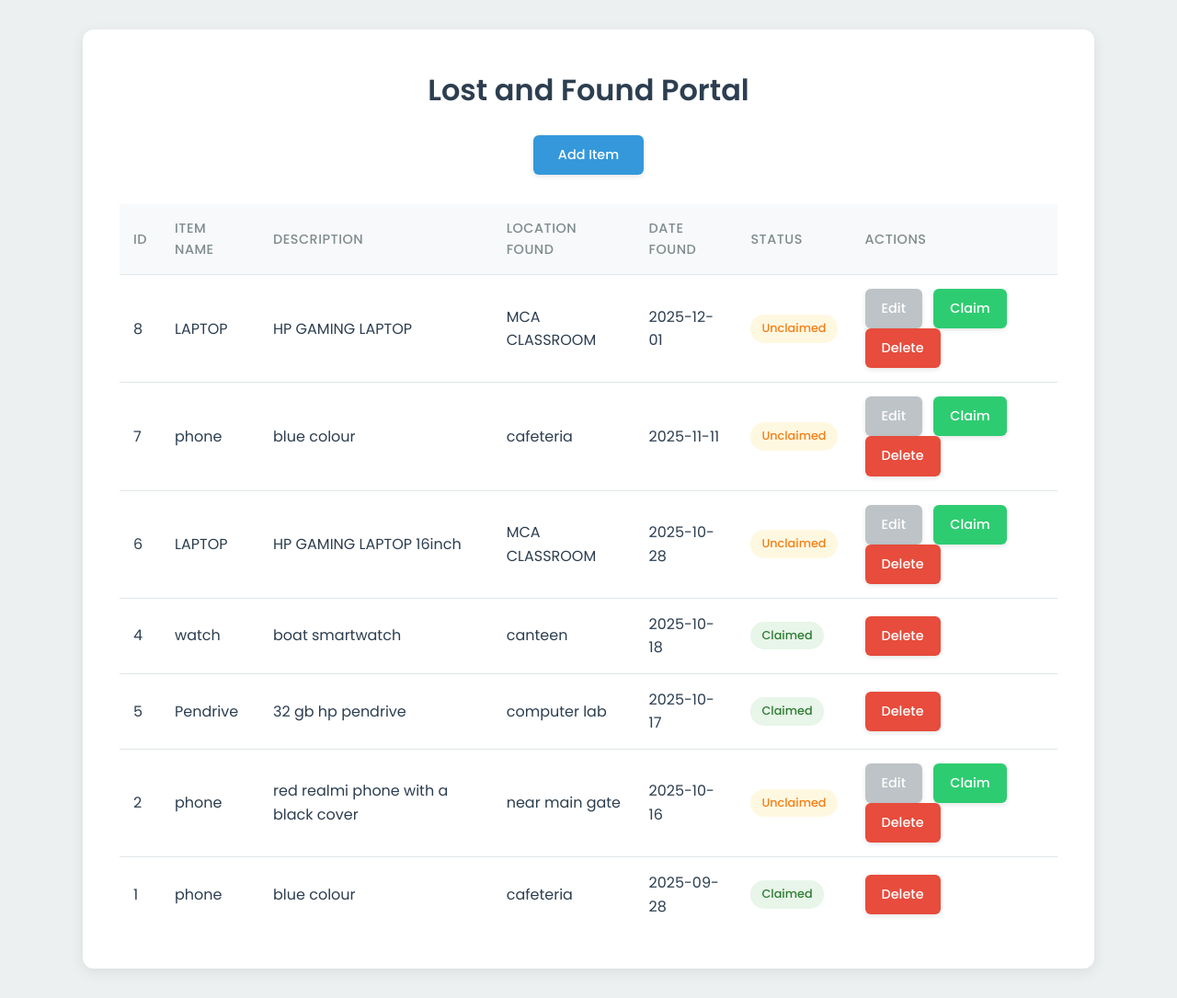
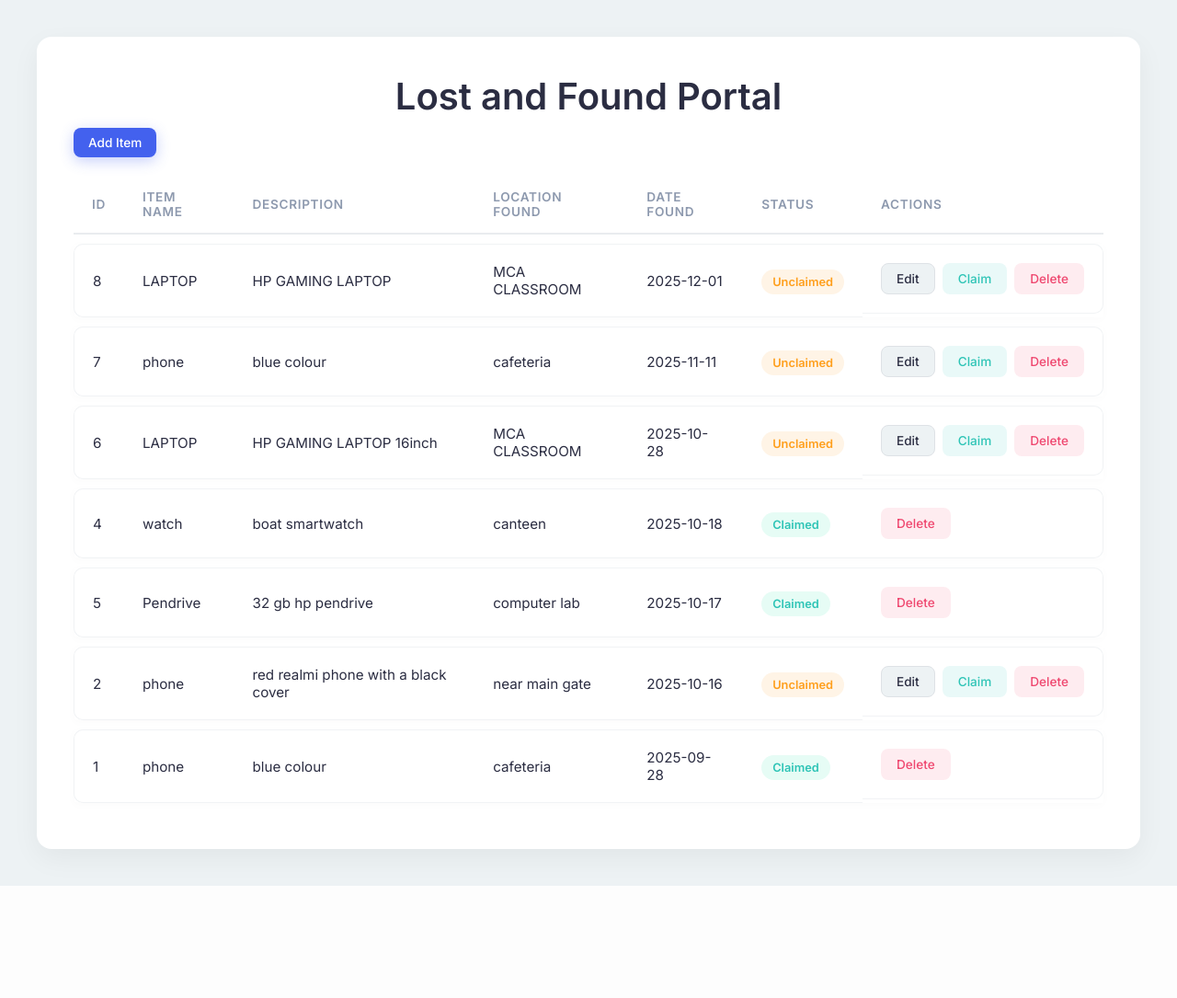
Before and after one commit to FaizJamadar/LST-AND-FOUND-PY, a Flask app: page / in a window 1280 px wide. Shown: the whole page at 92% size. After the commit the page ends 963 px from the top, so only its background shows below. Run offline with Flask 3, Linux system fonts and the light colour scheme.

Commit message:
FIrst COmmit

```diff
--- a/static/styles.css
+++ b/static/styles.css
@@ -1,192 +1,194 @@
 /* --- Google Font & Global Styles --- */
-@import url('https://fonts.googleapis.com/css2?family=Poppins:wght@300;400;500;600&display=swap');
+@import url('https://fonts.googleapis.com/css2?family=Inter:wght@300;400;500;600&display=swap');
 
 :root {
-    --primary-color: #3498db;
-    --success-color: #2ecc71;
-    --danger-color: #e74c3c;
-    --warning-color: #f1c40f;
-    --light-gray-color: #bdc3c7;
-    --dark-gray-color: #7f8c8d;
-    --bg-color: #ecf0f1;
-    --text-color: #2c3e50;
-    --container-bg: #ffffff;
-    --border-color: #dfe6e9;
-    --shadow: 0 4px 15px rgba(0, 0, 0, 0.08);
+    --primary: #4361ee;       /* Modern Blue */
+    --success: #2ec4b6;       /* Teal Green */
+    --warning: #ff9f1c;       /* Warm Orange */
+    --danger: #ef476f;        /* Soft Red */
+    --dark: #2b2d42;
+    --light: #f8f9fa;
+    --gray: #8d99ae;
+    --bg: #edf2f4;
 }
 
-* {
-    box-sizing: border-box;
-    margin: 0;
-    padding: 0;
+* { box-sizing: border-box; margin: 0; padding: 0; }
+
+body {
+    font-family: 'Inter', sans-serif;
+    background-color: var(--bg);
+    color: var(--dark);
+    padding: 40px 20px;
+    display: flex;
+    justify-content: center;
+    min-height: 100vh;
 }
 
-body {
-    font-family: 'Poppins', sans-serif;
-    background-color: var(--bg-color);
-    color: var(--text-color);
-    line-height: 1.6;
-    padding: 2rem;
-}
-
-/* --- Main Layout Container --- */
 .container {
-    max-width: 1100px;
-    margin: 0 auto;
-    background: var(--container-bg);
-    padding: 2.5rem;
-    border-radius: 12px;
-    box-shadow: var(--shadow);
+    width: 100%;
+    max-width: 1200px; /* Wider container for better spacing */
+    background: #ffffff;
+    padding: 40px;
+    border-radius: 16px;
+    box-shadow: 0 10px 30px rgba(0, 0, 0, 0.05);
 }
 
 h1 {
     text-align: center;
-    font-weight: 600;
-    margin-bottom: 1.5rem;
-    color: var(--text-color);
+    font-weight: 700;
+    color: var(--dark);
+    margin-bottom: 10px;
+    font-size: 2.5rem;
 }
 
-/* --- Table Styling --- */
+/* --- Modern Add Button --- */
+.header-actions {
+    display: flex;
+    justify-content: center;
+    margin-bottom: 40px;
+}
+
+.btn-add {
+    background-color: var(--primary);
+    color: white;
+    padding: 12px 30px;
+    font-size: 1rem;
+    border-radius: 50px; /* Pill shape */
+    font-weight: 600;
+    box-shadow: 0 4px 15px rgba(67, 97, 238, 0.3);
+    transition: transform 0.2s ease;
+}
+
+.btn-add:hover {
+    transform: translateY(-2px);
+}
+
+/* --- Clean Table Design --- */
 table {
     width: 100%;
-    border-collapse: collapse;
-    margin-top: 2rem;
+    border-collapse: separate; /* Allows for border-radius on rows */
+    border-spacing: 0 10px;    /* Space between rows */
+    margin-top: 10px;
 }
 
 thead th {
-    background-color: #f8f9fa;
-    color: var(--dark-gray-color);
-    font-weight: 500;
-    font-size: 0.9rem;
+    text-align: left;
+    padding: 15px 20px;
+    color: var(--gray);
+    font-size: 0.85rem;
+    font-weight: 600;
     text-transform: uppercase;
-    letter-spacing: 0.5px;
-}
-
-th, td {
-    padding: 15px;
-    text-align: left;
-    border-bottom: 1px solid var(--border-color);
-    vertical-align: middle;
+    letter-spacing: 0.05em;
+    border-bottom: 2px solid #e9ecef;
 }
 
 tbody tr {
-    transition: background-color 0.2s ease;
-}
-
-tbody tr:last-child td {
-    border-bottom: none;
+    background-color: #fff;
+    box-shadow: 0 2px 10px rgba(0,0,0,0.02);
+    transition: transform 0.2s ease, box-shadow 0.2s ease;
 }
 
 tbody tr:hover {
-    background-color: #f5f7fa;
+    transform: translateY(-2px);
+    box-shadow: 0 5px 15px rgba(0,0,0,0.05);
+    z-index: 1;
+    position: relative;
 }
 
-/* --- Universal Button Styles --- */
-.btn {
-    padding: 10px 18px;
-    border: none;
-    border-radius: 6px;
-    cursor: pointer;
-    font-size: 0.9rem;
-    font-weight: 500;
-    text-decoration: none;
-    display: inline-block;
-    color: white;
-    transition: all 0.2s ease-in-out;
-    box-shadow: 0 2px 5px rgba(0, 0, 0, 0.1);
+td {
+    padding: 20px;
+    vertical-align: middle;
+    color: var(--dark);
+    font-size: 0.95rem;
+    border-top: 1px solid #f1f3f5;
+    border-bottom: 1px solid #f1f3f5;
 }
 
-.btn:hover {
-    transform: translateY(-2px);
-    box-shadow: 0 4px 10px rgba(0, 0, 0, 0.15);
+/* Rounds the corners of the rows */
+td:first-child { border-top-left-radius: 10px; border-bottom-left-radius: 10px; border-left: 1px solid #f1f3f5; }
+td:last-child { border-top-right-radius: 10px; border-bottom-right-radius: 10px; border-right: 1px solid #f1f3f5; }
+
+/* --- The "Actions" Column Fix --- */
+.actions {
+    display: flex;
+    gap: 8px; /* Space between buttons */
+    justify-content: flex-start;
+    align-items: center;
+    white-space: nowrap; /* Prevents buttons from stacking */
 }
 
-.btn-add {
-    background: var(--primary-color);
-    display: block;
-    width: 120px;
-    text-align: center;
-    margin: 1rem auto 2rem;
+/* --- Ergonomic Buttons --- */
+.btn {
+    text-decoration: none;
+    padding: 8px 16px;
+    border-radius: 8px;
+    font-size: 0.85rem;
+    font-weight: 500;
+    transition: all 0.2s ease;
+    border: none;
+    cursor: pointer;
+    display: inline-flex;
+    align-items: center;
+    justify-content: center;
 }
 
-.btn-edit { background-color: var(--light-gray-color); }
-.btn-claim { background-color: var(--success-color); }
-.btn-delete { background-color: var(--danger-color); }
-.btn-cancel {
-    background-color: transparent;
-    color: var(--dark-gray-color);
-    box-shadow: none;
-    border: 1px solid var(--border-color);
+.btn-edit {
+    background-color: #edf2f4;
+    color: var(--dark);
+    border: 1px solid #dee2e6;
 }
-.btn-cancel:hover { background-color: #f5f7fa; transform: none; }
+.btn-edit:hover { background-color: #e9ecef; border-color: #ced4da; }
 
-.actions a.btn {
-    margin-right: 8px;
+.btn-claim {
+    background-color: rgba(46, 196, 182, 0.1);
+    color: var(--success);
+    border: 1px solid transparent;
 }
-.actions a.btn:last-child {
-    margin-right: 0;
+.btn-claim:hover { background-color: var(--success); color: white; }
+
+.btn-delete {
+    background-color: rgba(239, 71, 111, 0.1);
+    color: var(--danger);
+    border: 1px solid transparent;
 }
+.btn-delete:hover { background-color: var(--danger); color: white; }
 
-
-/* --- Status & Message Styling --- */
-.status-unclaimed, .status-claimed {
-    padding: 5px 12px;
-    border-radius: 15px;
+/* --- Status Badges --- */
+.status-unclaimed {
+    background-color: #fff4e6;
+    color: var(--warning);
+    padding: 6px 12px;
+    border-radius: 20px;
     font-size: 0.8rem;
-    font-weight: 500;
-    display: inline-block;
-    text-align: center;
-}
-
-.status-unclaimed {
-    background-color: #fff8e1;
-    color: #f57f17;
+    font-weight: 600;
 }
 
 .status-claimed {
-    background-color: #e8f5e9;
-    color: #2e7d32;
+    background-color: #e6fcf5;
+    color: var(--success);
+    padding: 6px 12px;
+    border-radius: 20px;
+    font-size: 0.8rem;
+    font-weight: 600;
 }
 
-.no-items {
-    text-align: center;
-    padding: 2rem;
-    background-color: #fcfcfc;
-    border: 1px dashed var(--border-color);
-    color: var(--dark-gray-color);
-    border-radius: 8px;
-    margin-top: 2rem;
-}
-
-/* --- Form Styling --- */
+/* --- Form Styling (Kept clean) --- */
 .item-form {
     display: grid;
-    gap: 1.2rem;
+    gap: 20px;
+    max-width: 600px;
+    margin: 0 auto;
 }
-
-.item-form label {
-    font-weight: 500;
-    font-size: 0.9rem;
-}
-
+.item-form label { font-weight: 600; font-size: 0.9rem; color: var(--dark); }
 .item-form input {
     width: 100%;
-    padding: 12px;
+    padding: 15px;
+    border: 2px solid #edf2f4;
+    border-radius: 10px;
     font-size: 1rem;
-    border-radius: 6px;
-    border: 1px solid var(--border-color);
-    transition: border-color 0.2s, box-shadow 0.2s;
+    transition: border-color 0.2s;
 }
-
-.item-form input:focus {
-    outline: none;
-    border-color: var(--primary-color);
-    box-shadow: 0 0 0 3px rgba(52, 152, 219, 0.2);
-}
-
-.form-actions {
-    margin-top: 1rem;
-    display: flex;
-    gap: 1rem;
-    justify-content: flex-end;
-}
+.item-form input:focus { outline: none; border-color: var(--primary); }
+.form-actions { display: flex; gap: 15px; margin-top: 10px; }
+.btn-cancel { background-color: transparent; color: var(--gray); padding: 12px 20px; }
+.btn-cancel:hover { color: var(--dark); }
```
Also changed, not shown: ERD.png (added), database.db, 1 other file.
